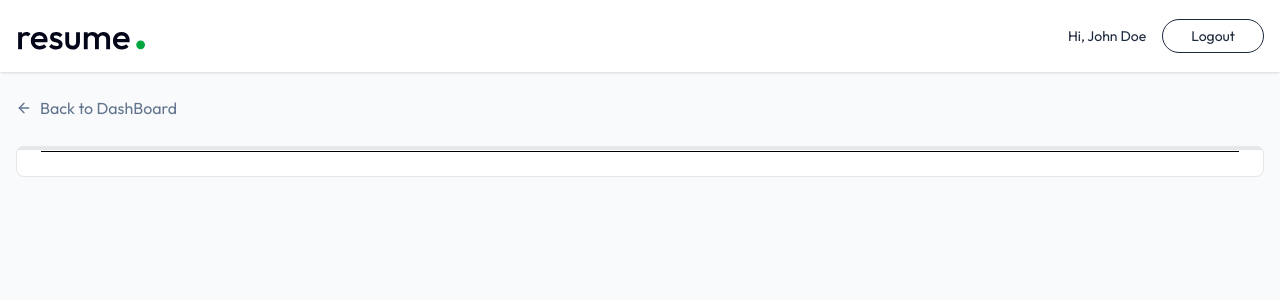
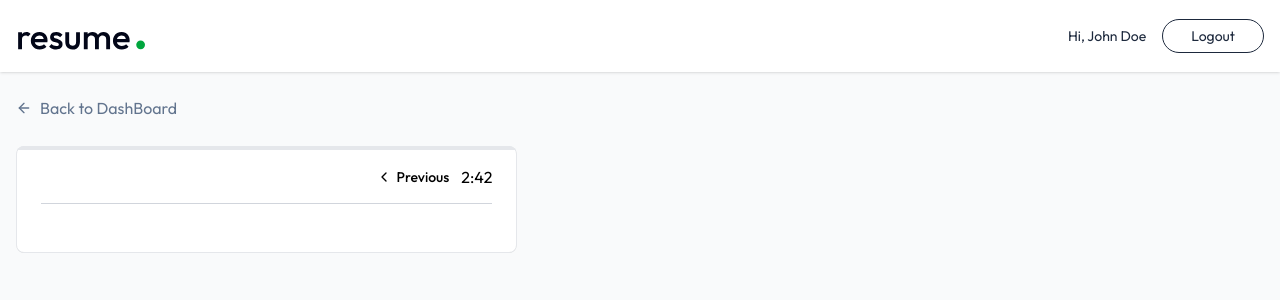
Before and after one commit to AdityaKumar7777/AI-Resume-Builder, a React (Vite) app in the folder client/: page /app/builder/1 in a window 1280 px wide. Shown: the top 300 px of the page. Built offline with nearby package versions, Linux system fonts and the light colour scheme.

Commit message:
added Section Navigation

```diff
--- a/client/src/pages/ResumeBuilder.jsx
+++ b/client/src/pages/ResumeBuilder.jsx
@@ -1,71 +1,102 @@
-import React, { useEffect, useState } from 'react'
-import { Link, useParams } from 'react-router-dom'
-import { dummyResumeData } from '../assets/assets'
-import { ArrowLeftIcon, Briefcase, FileText, FolderIcon, GraduationCap, Sparkles, User } from 'lucide-react'
+import React, { useEffect, useState } from "react";
+import { Link, useParams } from "react-router-dom";
+import { dummyResumeData } from "../assets/assets";
+import {
+  ArrowLeftIcon,
+  Briefcase,
+  ChevronLeft,
+  FileText,
+  FolderIcon,
+  GraduationCap,
+  Sparkles,
+  User
+} from "lucide-react";
 
 const ResumeBuilder = () => {
-
-    const {resumeId}=useParams()
-    const [resumeData, setResumeData] =useState({
-        _id:'',
-        title:'',
-        personal_info:{},
-        professional_summary:"",
-        experience:[],
-        education:[],
-        project:[],
-        skills:[],
-        template:"classic",
-        accent_color:"#3B82F6",
-        public:false,
-
-    })
-    const loadExistingResume = async()=>{
-        const resume = dummyResumeData.find(resume=> resume._id===resumeId)
-        if(resume){
-            setResumeData(resume)
-            document.title = resume.title
+  const { resumeId } = useParams();
+  const [resumeData, setResumeData] = useState({
+    _id: "",
+    title: "",
+    personal_info: {},
+    professional_summary: "",
+    experience: [],
+    education: [],
+    project: [],
+    skills: [],
+    template: "classic",
+    accent_color: "#3B82F6",
+    public: false,
+  });
+  const [activeSectionIndex, setActiveSectionIndex] = useState(0);
+  const loadExistingResume = async () => {
+    const resume = dummyResumeData.find((resume) => resume._id === resumeId);
+    if (resume) {
+      setResumeData(resume);
+      document.title = resume.title;
     }
-    }
-    const [activeSectionIndex, setActiveSectionIndex] = useState(0)
-    const [removeBackground, setRemoveBackground] = useState(false)
+  };
+  const [removeBackground, setRemoveBackground] = useState(false);
 
   const sections = [
-        {id:"personal", name:"Personal Info", icon:User},
-        {id:"summary", name:"Summary", icon:FileText},
-        {id:"experience", name:"Experience", icon:Briefcase},
-        {id:"education", name:"Education", icon:GraduationCap},
-        {id:"projects", name:"Projects", icon:FolderIcon},
-        {id:"skills", name:"Skills", icon:Sparkles},
-    ]
-    const activeSection = sections[activeSectionIndex]
+    { id: "personal", name: "Personal Info", icon: User },
+    { id: "summary", name: "Summary", icon: FileText },
+    { id: "experience", name: "Experience", icon: Briefcase },
+    { id: "education", name: "Education", icon: GraduationCap },
+    { id: "projects", name: "Projects", icon: FolderIcon },
+    { id: "skills", name: "Skills", icon: Sparkles },
+  ];
+  const activeSection = sections[activeSectionIndex];
 
-    useEffect(()=>{
-        loadExistingResume()
-    },[])
+  useEffect(() => {
+    loadExistingResume();
+  }, []);
   return (
     <div>
-        <div className='max-w-7xl mx-auto px-4 py-6'>
-            <Link to={'/app'} className='inline-flex gap-2 items-center text-slate-500 hover:text-slate-700 transition-all'>
-                <ArrowLeftIcon className='size-4'/> Back to DashBoard
+      <div className="max-w-7xl mx-auto px-4 py-6">
+        <Link
+          to={"/app"}
+          className="inline-flex gap-2 items-center text-slate-500 hover:text-slate-700 transition-all"
+        >
+          <ArrowLeftIcon className="size-4" /> Back to DashBoard
         </Link>
       </div>
-        <div className='max-w-7xl mx-auto px-4 pb-8'>
+      <div className="max-w-7xl mx-auto px-4 pb-8">
+        <div className="grid lg:grid-cols-12 gap-8">
           {/* left-panel */}
-            <div className='relative lg:col-span-5 rounded-lg overflow-hidden'>
-                <div className='bg-white rounded-lg shadow-sm border border-gray-200 p-6 pt-1'>
+          <div className="relative lg:col-span-5 rounded-lg overflow-hidden">
+            <div className="bg-white rounded-lg shadow-sm border border-gray-200 p-6 pt-1">
               {/* progress bar using activeSectionIndex */}
-                    <hr className='absolute top-0 left-0 right-0 border-2 border-gray-200'/>
-                    <hr />
+              <hr className="absolute top-0 left-0 right-0 border-2 border-gray-200" />
+              <hr
+                className="absolute top-0 left-0 h-1 bg-gradient-to-r from-green-500 to-green-600 border-none transition-all duration-2000"
+                style={{
+                  width: `${(activeSectionIndex * 100) / (sections.length - 1)}%`,
+                }}
+              />
+
+              {/* Section Navigation */}
+              <div className="flex justify-between items-center mb-6 border-b border-gray-300 py-1">
+                <div></div>
+                <div className="flex items-center">
+                  {activeSectionIndex !== 0 && (
+                    <button onClick={() => setActiveSectionIndex((prevIndex) => Math.max(prevIndex - 1, 0))} className="flex items-center gap-1 p-3 rounded-lg text-sm font-medium text-gray-60 hover:bg-gray-50 transition-all" disabled={activeSectionIndex === 0}>
+                        <ChevronLeft className="size-4" /> Previous
+                    </button>
+                  )}
+                   <button onClick={() => setActiveSectionIndex((prevIndex) => Math.min(prevIndex + 1, sections.length-1))} className="flex items-center gap-1 p-3 rounded-lg text-sm font-medium text-gray-60 hover:bg-gray-50 transition-all" disabled={activeSectionIndex === 0}>
+                        <ChevronLeft className="size-4" /> Previous
+                    </button>
+                    2:42
+                </div>
+              </div>
+            </div>
           </div>
         </div>
         {/* right-panel */}
-            <div>
-
+        <div></div>
       </div>
     </div>
-    </div>
-  )
-}
+  );
+};
 
-export default ResumeBuilder
+export default ResumeBuilder;
```
Lines whose indentation alone changed are shown as unchanged.
